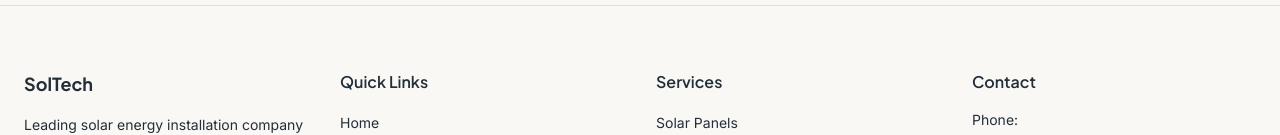
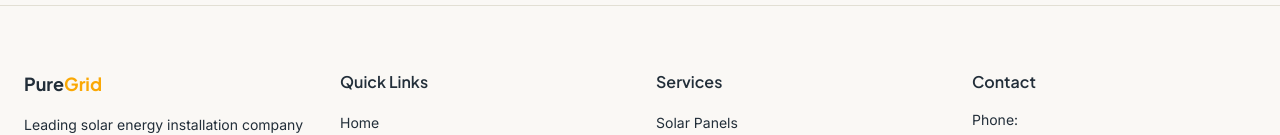
Before and after one commit to laqlan/solarsite2, a React (Vite) app: page /about in a window 1280 px wide. Shown: the part 1787-1922 px from the top of the page. Built offline with nearby package versions, Linux system fonts and the light colour scheme.

Commit message:
Update footer branding to match header (PureGrid with orange Grid text)

```diff
--- a/src/components/Footer.tsx
+++ b/src/components/Footer.tsx
@@ -10,8 +10,8 @@ export default function Footer() {
         <div className="grid md:grid-cols-4 gap-8 mb-12">
           {/* Company Info */}
           <div>
-            <h3 className="font-bold text-lg text-foreground mb-4">
-              {t("footer.companyName")}
+            <h3 className="font-bold text-lg mb-4" style={{ fontFamily: '"Plus Jakarta Sans", sans-serif', color: 'rgb(34, 46, 57)' }}>
+              Pure<span style={{ color: "rgb(250, 168, 5)" }}>Grid</span>
             </h3>
             <p className="text-sm text-muted-foreground leading-relaxed">
               {t("footer.description")}
```
